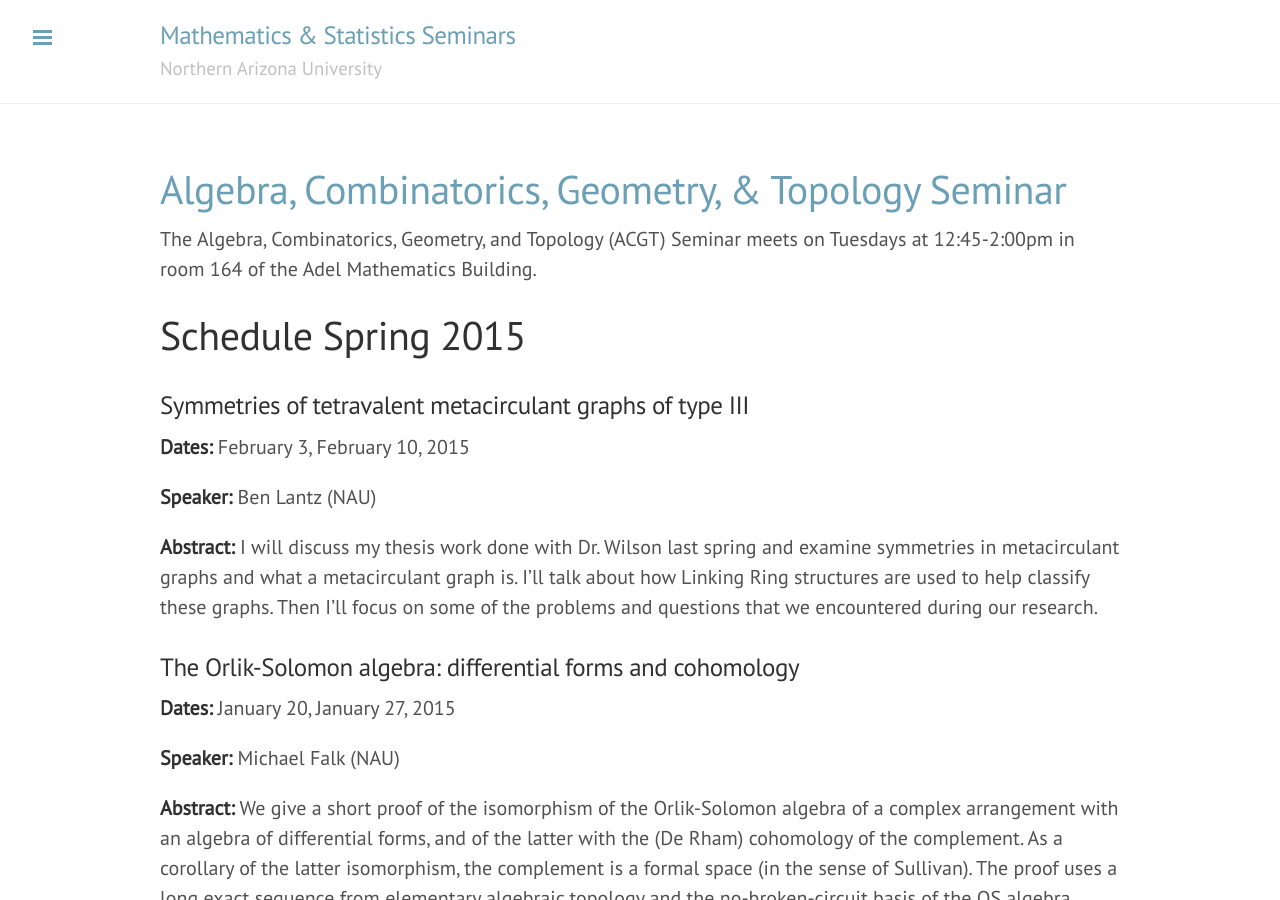
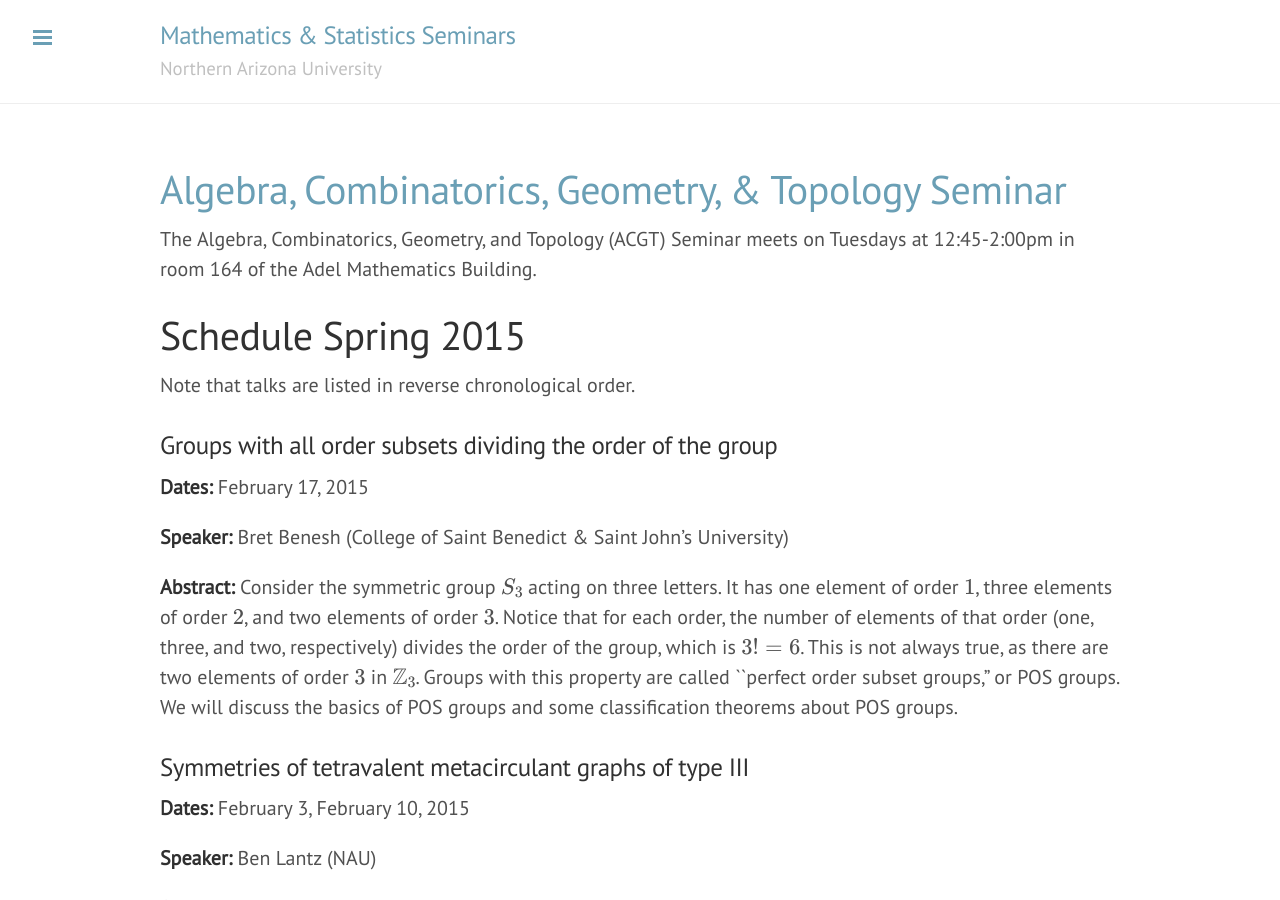
Before and after one commit to NAUMathStat/seminars, a Jekyll site: the page built from acgtSpring2015.md, in a window 1280 px wide and 900 px high. Built offline with Jekyll 4.4.1, drawn with Linux system fonts in a browser that asks for light colours; Markdown is read by kramdown in place of the engine named in the settings; formulas are drawn with MathJax 3.

Commit message:
Updates to ACGT

```diff
--- a/acgtSpring2015.md
+++ b/acgtSpring2015.md
@@ -6,6 +6,16 @@ title: Algebra, Combinatorics, Geometry, & Topology Seminar
 The Algebra, Combinatorics, Geometry, and Topology (ACGT) Seminar meets on Tuesdays at 12:45-2:00pm in room 164 of the Adel Mathematics Building.
 
 # Schedule Spring 2015 #
+
+Note that talks are listed in reverse chronological order.
+
+### Groups with all order subsets dividing the order of the group ###
+
+**Dates:** February 17, 2015
+
+**Speaker:** Bret Benesh (College of Saint Benedict & Saint John's University)
+
+**Abstract:** Consider the symmetric group $S_3$ acting on three letters.  It has one element of order $1$, three elements of order $2$, and two elements of order $3$.  Notice that for each order, the number of elements of that order (one, three, and two, respectively) divides the order of the group, which is $3!=6$.  This is not always true, as there are two elements of order $3$ in $\mathbb{Z}_3$.  Groups with this property are called ``perfect order subset groups,” or POS groups.  We will discuss the basics of POS groups and some classification theorems about POS groups.
 
 ### Symmetries of tetravalent metacirculant graphs of type III ###
 
```
